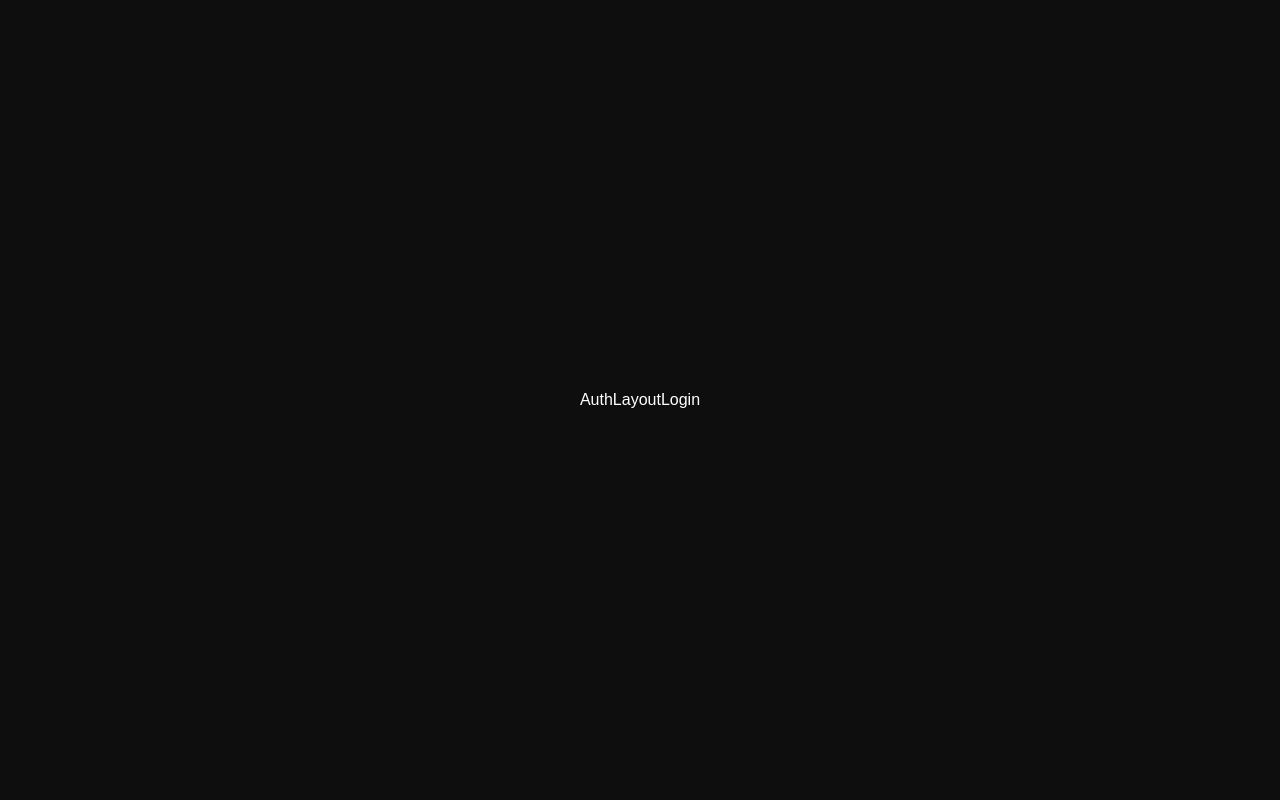
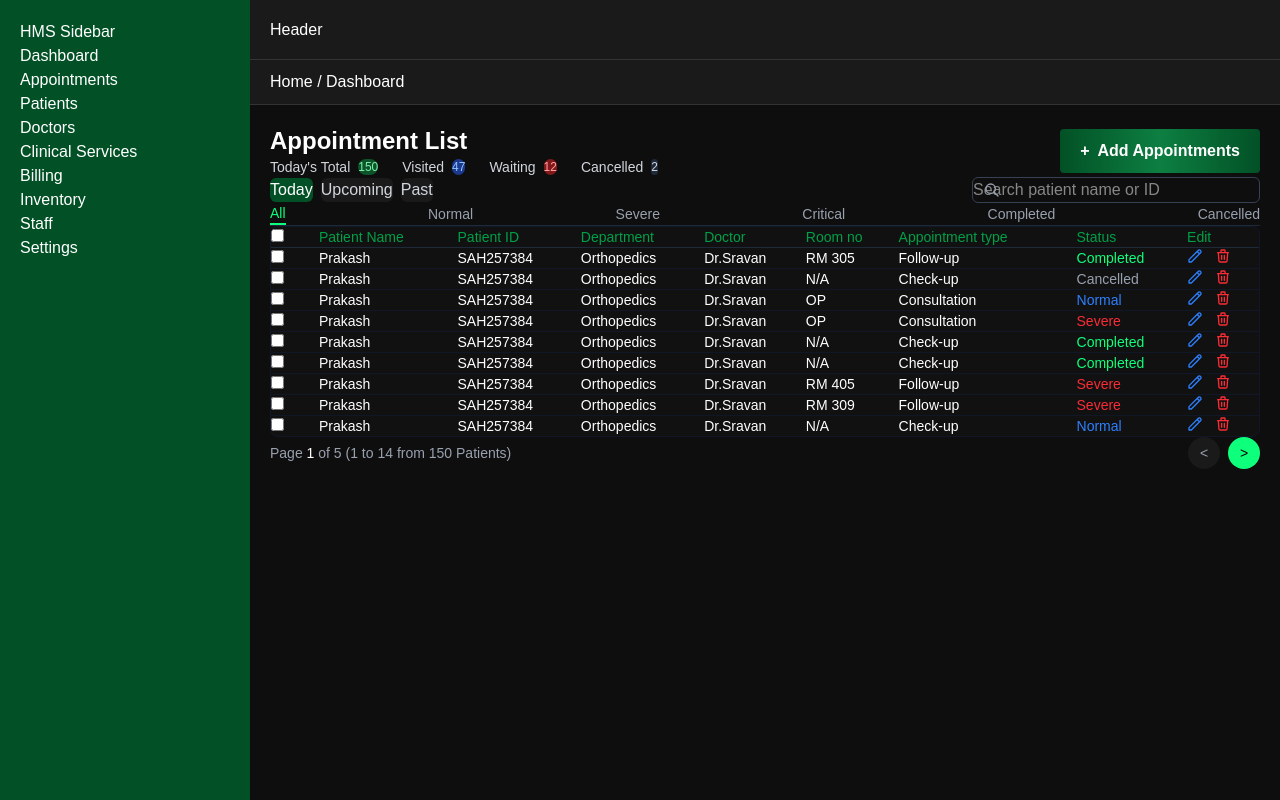
Before and after one commit to PramilaK24/HMS, a React (Vite) app: page /appointments in a window 1280 px wide. Before the commit this address led to /login. Built offline with nearby package versions, Linux system fonts and the light colour scheme.

Commit message:
appointments list created

```diff
--- a/src/layouts/DashboardLayout/Sidebar/Sidebar.jsx
+++ b/src/layouts/DashboardLayout/Sidebar/Sidebar.jsx
@@ -7,6 +7,7 @@ const Sidebar = () => {
       <h2>HMS Sidebar</h2>
       <ul>
         <li><Link to="/dashboard" style={{color: 'white'}}>Dashboard</Link></li>
+        <li><Link to="/appointments" style={{color: 'white'}}>Appointments</Link></li>
         <li><Link to="/patients" style={{color: 'white'}}>Patients</Link></li>
         <li><Link to="/doctors" style={{color: 'white'}}>Doctors</Link></li>
         <li><Link to="/clinical-services" style={{color: 'white'}}>Clinical Services</Link></li>
--- /dev/null
+++ b/src/pages/Appointments/Appointments.jsx
@@ -0,0 +1,154 @@
+import React, { useState } from 'react';
+
+const Appointments = () => {
+  const [activeTab, setActiveTab] = useState('All');
+
+  const stats = [
+    { label: "Today's Total", count: 150, color: 'bg-green-900 text-green-300' },
+    { label: "Visited", count: 47, color: 'bg-blue-900 text-blue-300' },
+    { label: "Waiting", count: 12, color: 'bg-red-900 text-red-300' },
+    { label: "Cancelled", count: 2, color: 'bg-gray-800 text-gray-300' }
+  ];
+
+  const appointmentsData = [
+    { id: 1, name: "Prakash", patientId: "SAH257384", department: "Orthopedics", doctor: "Dr.Sravan", room: "RM 305", type: "Follow-up", status: "Completed" },
+    { id: 2, name: "Prakash", patientId: "SAH257384", department: "Orthopedics", doctor: "Dr.Sravan", room: "N/A", type: "Check-up", status: "Cancelled" },
+    { id: 3, name: "Prakash", patientId: "SAH257384", department: "Orthopedics", doctor: "Dr.Sravan", room: "OP", type: "Consultation", status: "Normal" },
+    { id: 4, name: "Prakash", patientId: "SAH257384", department: "Orthopedics", doctor: "Dr.Sravan", room: "OP", type: "Consultation", status: "Severe" },
+    { id: 5, name: "Prakash", patientId: "SAH257384", department: "Orthopedics", doctor: "Dr.Sravan", room: "N/A", type: "Check-up", status: "Completed" },
+    { id: 6, name: "Prakash", patientId: "SAH257384", department: "Orthopedics", doctor: "Dr.Sravan", room: "N/A", type: "Check-up", status: "Completed" },
+    { id: 7, name: "Prakash", patientId: "SAH257384", department: "Orthopedics", doctor: "Dr.Sravan", room: "RM 405", type: "Follow-up", status: "Severe" },
+    { id: 8, name: "Prakash", patientId: "SAH257384", department: "Orthopedics", doctor: "Dr.Sravan", room: "RM 309", type: "Follow-up", status: "Severe" },
+    { id: 9, name: "Prakash", patientId: "SAH257384", department: "Orthopedics", doctor: "Dr.Sravan", room: "N/A", type: "Check-up", status: "Normal" }
+  ];
+
+  const getStatusColor = (status) => {
+    switch(status) {
+      case 'Completed': return 'text-text-highlight';
+      case 'Cancelled': return 'text-gray-400';
+      case 'Normal': return 'text-blue-500';
+      case 'Severe': return 'text-red-500';
+      default: return 'text-white';
+    }
+  };
+
+  return (
+    <div className="text-white w-full">
+      {/* Header section */}
+      <div className="flex justify-between items-center mb-6">
+        <div>
+          <h1 className="text-2xl font-semibold mb-3">Appointment List</h1>
+          <div className="flex gap-6 text-sm text-gray-300">
+            {stats.map((stat, index) => (
+              <div key={index} className="flex items-center gap-2">
+                <span>{stat.label}</span>
+                <span className={"px-2 py-0.5 rounded-full text-xs " + stat.color}>
+                  {stat.count}
+                </span>
+              </div>
+            ))}
+          </div>
+        </div>
+        <button className="btn btn-gradient flex items-center gap-2">
+          <span>+</span> Add Appointments
+        </button>
+      </div>
+
+      {/* Controls row */}
+      <div className="flex justify-between items-center mb-6">
+        <div className="flex gap-2">
+          <button className="bg-btn-solid text-white px-6 py-2 rounded-md font-medium">Today</button>
+          <button className="bg-[#1a1a1a] text-gray-300 px-6 py-2 rounded-md font-medium hover:bg-gray-800">Upcoming</button>
+          <button className="bg-[#1a1a1a] text-gray-300 px-6 py-2 rounded-md font-medium hover:bg-gray-800">Past</button>
+        </div>
+        <div className="relative">
+          <span className="absolute left-3 top-1/2 -translate-y-1/2 text-gray-400">
+            <svg xmlns="http://www.w3.org/2000/svg" className="h-4 w-4" fill="none" viewBox="0 0 24 24" stroke="currentColor">
+              <path strokeLinecap="round" strokeLinejoin="round" strokeWidth={2} d="M21 21l-6-6m2-5a7 7 0 11-14 0 7 7 0 0114 0z" />
+            </svg>
+          </span>
+          <input
+            type="text"
+            placeholder="Search patient name or ID"
+            className="bg-transparent border border-gray-700 rounded-md pl-10 pr-10 py-2 w-72 focus:outline-none focus:border-text-accent"
+          />
+        </div>
+      </div>
+
+      {/* Tabs */}
+      <div className="flex justify-between border-b border-gray-800 mb-4 px-4">
+        {['All', 'Normal', 'Severe', 'Critical', 'Completed', 'Cancelled'].map(tab => (
+          <button
+            key={tab}
+            onClick={() => setActiveTab(tab)}
+            className={"pb-3 px-4 text-sm font-medium " + (activeTab === tab ? 'text-text-highlight border-b-2 border-text-highlight' : 'text-gray-400 hover:text-gray-200')}
+          >
+            {tab}
+          </button>
+        ))}
+      </div>
+
+      {/* Table */}
+      <div className="bg-[#111] rounded-lg overflow-hidden border border-gray-900">
+        <table className="w-full text-left text-sm">
+          <thead className="text-text-accent border-b border-gray-800">
+            <tr>
+              <th className="p-4 w-12"><input type="checkbox" className="accent-text-accent" /></th>
+              <th className="p-4 font-normal">Patient Name</th>
+              <th className="p-4 font-normal">Patient ID</th>
+              <th className="p-4 font-normal">Department</th>
+              <th className="p-4 font-normal">Doctor</th>
+              <th className="p-4 font-normal">Room no</th>
+              <th className="p-4 font-normal">Appointment type</th>
+              <th className="p-4 font-normal">Status</th>
+              <th className="p-4 font-normal">Edit</th>
+            </tr>
+          </thead>
+          <tbody className="divide-y divide-gray-900">
+            {appointmentsData.map((apt) => (
+              <tr key={apt.id} className="hover:bg-[#1a1a1a] transition-colors">
+                <td className="p-4"><input type="checkbox" className="accent-text-accent" /></td>
+                <td className="p-4">{apt.name}</td>
+                <td className="p-4">{apt.patientId}</td>
+                <td className="p-4">{apt.department}</td>
+                <td className="p-4">{apt.doctor}</td>
+                <td className="p-4">{apt.room}</td>
+                <td className="p-4">{apt.type}</td>
+                <td className={"p-4 " + getStatusColor(apt.status)}>{apt.status}</td>
+                <td className="p-4 flex gap-3">
+                  <button className="text-blue-500 hover:text-blue-400">
+                    <svg xmlns="http://www.w3.org/2000/svg" className="h-4 w-4" fill="none" viewBox="0 0 24 24" stroke="currentColor">
+                      <path strokeLinecap="round" strokeLinejoin="round" strokeWidth={2} d="M15.232 5.232l3.536 3.536m-2.036-5.036a2.5 2.5 0 113.536 3.536L6.5 21.036H3v-3.572L16.732 3.732z" />
+                    </svg>
+                  </button>
+                  <button className="text-red-500 hover:text-red-400">
+                    <svg xmlns="http://www.w3.org/2000/svg" className="h-4 w-4" fill="none" viewBox="0 0 24 24" stroke="currentColor">
+                      <path strokeLinecap="round" strokeLinejoin="round" strokeWidth={2} d="M19 7l-.867 12.142A2 2 0 0116.138 21H7.862a2 2 0 01-1.995-1.858L5 7m5 4v6m4-6v6m1-10V4a1 1 0 00-1-1h-4a1 1 0 00-1 1v3M4 7h16" />
+                    </svg>
+                  </button>
+                </td>
+              </tr>
+            ))}
+          </tbody>
+        </table>
+      </div>
+
+      {/* Pagination */}
+      <div className="flex justify-between items-center mt-6 text-sm text-gray-400">
+        <div>
+          Page <span className="text-white font-medium">1</span> of 5 (1 to 14 from 150 Patients)
+        </div>
+        <div className="flex gap-2">
+          <button className="w-8 h-8 flex items-center justify-center rounded-full bg-[#1a1a1a] hover:bg-gray-800">
+            &lt;
+          </button>
+          <button className="w-8 h-8 flex items-center justify-center rounded-full bg-text-highlight text-black hover:bg-green-400">
+            &gt;
+          </button>
+        </div>
+      </div>
+    </div>
+  );
+};
+
+export default Appointments;
--- a/src/routes/AppRoutes.jsx
+++ b/src/routes/AppRoutes.jsx
@@ -7,6 +7,7 @@ import Login from '../pages/Login/Login';
 import ForgotPassword from '../pages/ForgotPassword/ForgotPassword';
 
 import Dashboard from '../pages/Dashboard/Dashboard';
+import Appointments from '../pages/Appointments/Appointments';
 import Patients from '../pages/Patients/Patients';
 import AddPatient from '../pages/Patients/AddPatient';
 import PatientDetails from '../pages/Patients/PatientDetails';
@@ -39,6 +40,7 @@ const AppRoutes = () => {
 
       <Route element={<DashboardLayout />}>
         <Route path="/dashboard" element={<Dashboard />} />
+        <Route path="/appointments" element={<Appointments />} />
 
         <Route path="/patients" element={<Patients />} />
         <Route path="/patients/add" element={<AddPatient />} />
```
